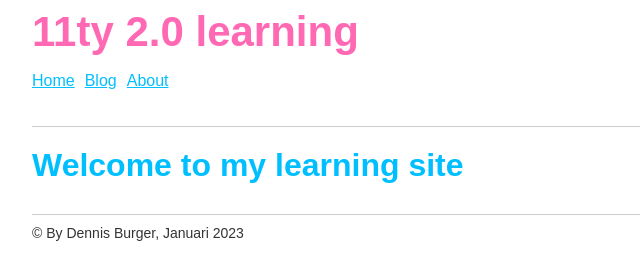
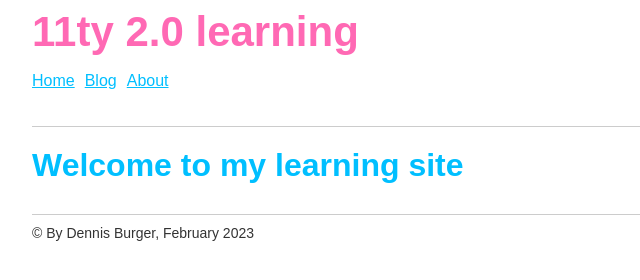
Before and after one commit to dutchwebworks/11ty-learning, an Eleventy site: page src/index.njk in a window 1280 px wide. Shown: the full height of the page, 224-864 px from the left. Built offline with nearby package versions, Linux system fonts and the light colour scheme; Eleventy itself is replaced by a stand-in of ours; files that its build step writes are made by us from their sources.

Commit message:
Updated month

```diff
--- a/src/_includes/footer.njk
+++ b/src/_includes/footer.njk
@@ -1,4 +1,4 @@
 <footer>
-    <p>&copy; By Dennis Burger, Januari 2023</p>
+    <p>&copy; By Dennis Burger, February 2023</p>
     <p><a href="https://github.com/dutchwebworks/11ty-learning" target="_blank">View on Github</a></p>
 </footer>
```
Also changed, not shown: README.md.
